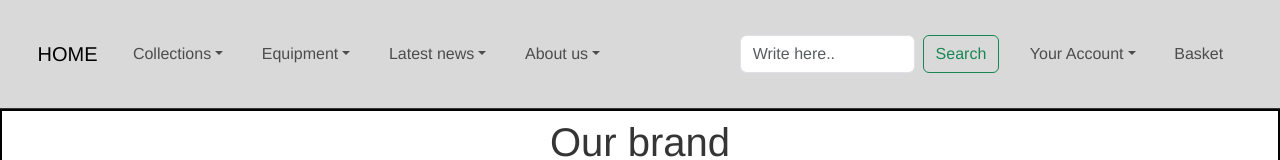
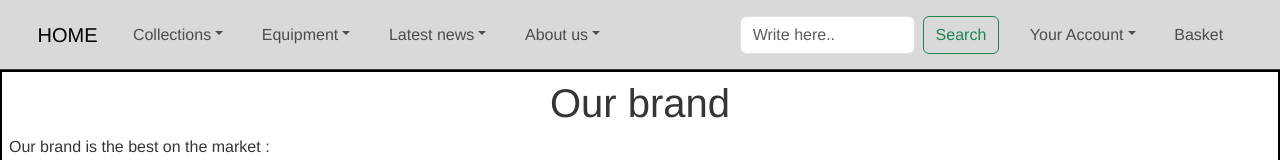
Before and after one commit to Mr-R-b0t/tenis-fiesta, a Vue app in the folder front/: page /about in a window 1280 px wide. Shown: the top 160 px of the page. Built offline with nearby package versions, Linux system fonts and the light colour scheme.

Commit message:
Fix NavBar Bug

```diff
--- a/front/src/components/NavBar.vue
+++ b/front/src/components/NavBar.vue
@@ -8,7 +8,7 @@
             <div class="collapse navbar-collapse justify-content-between" id="navbarNavDropdown">
                 <ul class="navbar-nav d-flex w-50">
                     <li class="nav-item dropdown">
-                        <router-link to="/collections" class="nav-link dropdown-toggle" role="button" id="navbarDropdownMenuLink" data-bs-toggle="dropdown" aria-expanded="false">Collections</router-link>
+                        <router-link to="/collections" class="nav-link dropdown-toggle" role="button" id="navbarDropdownMenuLink" data-toggle="dropdown" aria-expanded="false">Collections</router-link>
                         <ul class="dropdown-menu" aria-labelledby="navbarDropdownMenuLink">
                             <li><a class="dropdown-item" href="#">Clothes</a></li>
                             <li><a class="dropdown-item" href="#">Socks and Unders</a></li>
@@ -17,7 +17,7 @@
                         </ul>
                     </li>
                     <li class="nav-item dropdown">
-                        <router-link to="/equipment" class="nav-link dropdown-toggle" role="button" id="navbarDropdownMenuLink" data-bs-toggle="dropdown" aria-expanded="false">Equipment</router-link>
+                        <router-link to="/equipment" class="nav-link dropdown-toggle" role="button" id="navbarDropdownMenuLink" data-toggle="dropdown" aria-expanded="false">Equipment</router-link>
                         <ul class="dropdown-menu" aria-labelledby="navbarDropdownMenuLink">
                             <li><a class="dropdown-item" href="#">Raquets</a></li>
                             <li><a class="dropdown-item" href="#">Shock absorder</a></li>
@@ -27,13 +27,13 @@
                         </ul>
                     </li>
                     <li class="nav-item dropdown">
-                        <router-link to="/latest" class="nav-link dropdown-toggle" role="button" id="navbarDropdownMenuLink" data-bs-toggle="dropdown" aria-expanded="false">Latest news</router-link>
+                        <router-link to="/latest" class="nav-link dropdown-toggle" role="button" id="navbarDropdownMenuLink" data-toggle="dropdown" aria-expanded="false">Latest news</router-link>
                         <ul class="dropdown-menu" aria-labelledby="navbarDropdownMenuLink">
                             <li><a class="dropdown-item" href="#">Tournaments</a></li>
                         </ul>
                     </li>
                     <li class="nav-item dropdown">
-                        <router-link to="/about" class="nav-link dropdown-toggle" role="button" id="navbarDropdownMenuLink" data-bs-toggle="dropdown" aria-expanded="false">About us</router-link>
+                        <router-link to="/about" class="nav-link dropdown-toggle" role="button" id="navbarDropdownMenuLink" data-toggle="dropdown" aria-expanded="false">About us</router-link>
                         <ul class="dropdown-menu" aria-labelledby="navbarDropdownMenuLink">
                             <li><a class="dropdown-item" href="#">Our Brand</a></li>
                             <li><a class="dropdown-item" href="#">Our Team</a></li>
@@ -67,20 +67,29 @@ export default {
 </script>
 <style scoped>
 .navbar{
-    min-height: 90px;
+    min-height: 70px;
+    max-height: 70px;
     background-color: #d9d9d9;
     padding: 0% 2%;
     border-bottom: solid 1px #353535;
 }
 
 .navbar .nav-item .dropdown-menu { display: none; }
-.navbar-nav .nav-item:hover  .dropdown-menu { display: flex; flex-direction: column; }
-.navbar-nav .nav-item {padding: 6% 2%;}
+.nav-link:hover{
+  background: #359381;
+  border-radius: 10px;
+  color: #fff;
+}
+.navbar-nav .nav-item:hover  .dropdown-menu {
+  display: flex;
+  flex-direction: column;
+}
+.navbar-nav .nav-item {padding: 2%;}
 .navbar .nav-item .dropdown-menu {
-    margin-top: 30px;
-    min-height: 100px;
     background-color: #d9d9d9;
     border-bottom: solid 1px #353535;
 }
 .search{height: fit-content;}
+.navbar{
+}
 </style>
```
